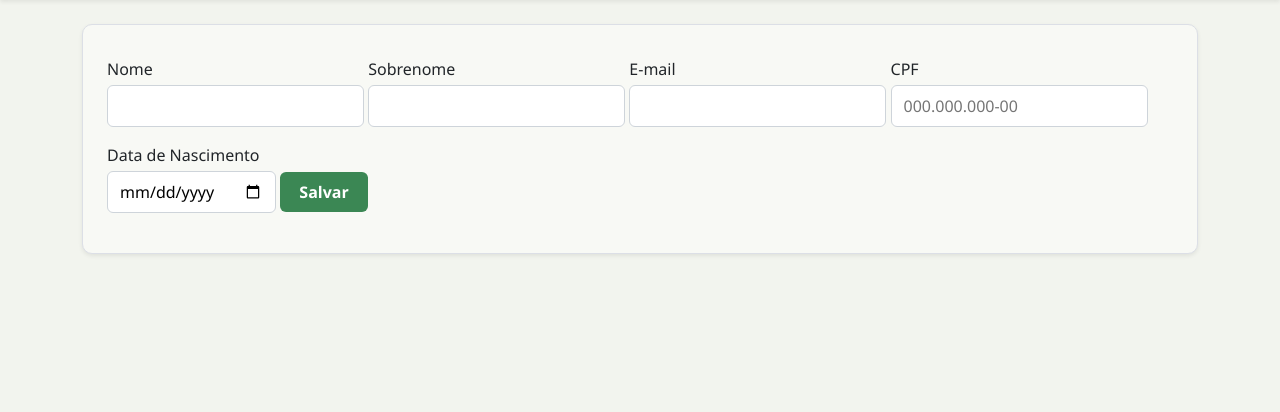
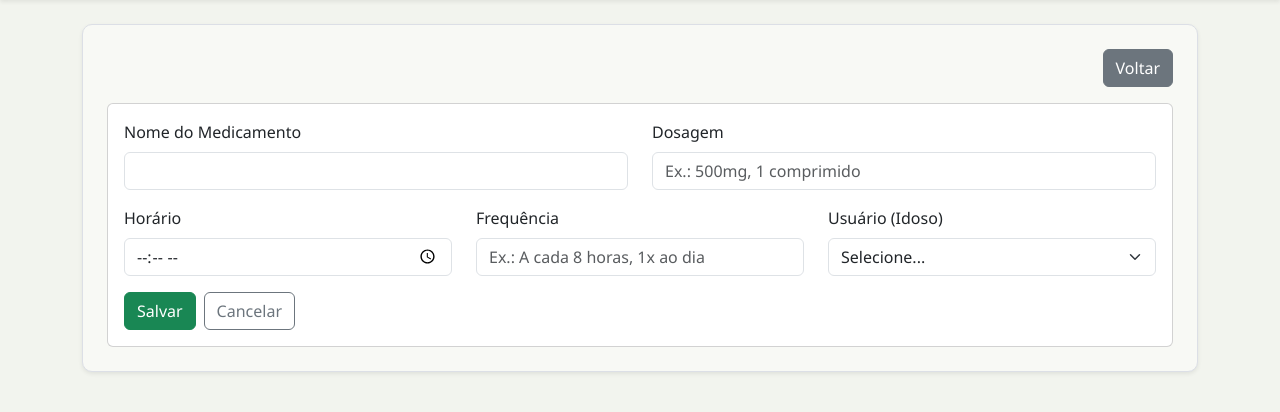
Before and after one commit to Panda340-connect/meu_projeto, a PHP site: the page made by app/views/medicamentos/form.php in a window 1280 px wide. Shown: the part 78-490 px from the top of the page. Run offline with PHP 8.4, Linux system fonts and the light colour scheme; the template is opened without the code that fills it: most values are stand-ins (such as "Sample title", 1, 10 or a date in 2020); data that the repository does not hold is empty.

Commit message:
feat(view): cria formulario de cadastro de medicamento com validacao - Brend

```diff
--- a/app/views/medicamentos/form.php
+++ b/app/views/medicamentos/form.php
@@ -1,41 +1,80 @@
-<h1><?= e($title) ?></h1>
-<form method="post" action="<?= url('usuario/store') ?>" data-validate>
-    <input type="hidden" name="csrf" value="<?= e($csrf) ?>">
+<?php
+$errors = $errors ?? [];
+$old = $old ?? [];
+$usuarios = $usuarios ?? [];
+?>
 
-    <label>Nome
-        <input name="name" value="<?= e($old['name'] ?? '') ?>">
-    </label>
-    <?php if (isset($errors['name'])): ?>
-        <p class="erro"><?= e($errors['name']) ?></p>
-    <?php endif; ?>
+<div class="d-flex justify-content-between align-items-center mb-3">
+    <h1 class="h3 mb-0"><?= e($title ?? 'Cadastrar Medicamento') ?></h1>
+    <a href="<?= e(url('medicamento/index')) ?>" class="btn btn-secondary">Voltar</a>
+</div>
 
-    <label>Sobrenome
-        <input name="last_name" value="<?= e($old['last_name'] ?? '') ?>">
-    </label>
-    <?php if (isset($errors['last_name'])): ?>
-        <p class="erro"><?= e($errors['last_name']) ?></p>
-    <?php endif; ?>
+<form action="<?= e(url('medicamento/store')) ?>" method="POST" class="card card-body">
+    <div class="row">
+        <div class="col-md-6 mb-3">
+            <label for="nome_medicamento" class="form-label">Nome do Medicamento</label>
+            <input type="text" name="nome_medicamento" id="nome_medicamento" maxlength="100"
+                   class="form-control <?= isset($errors['nome_medicamento']) ? 'is-invalid' : '' ?>"
+                   value="<?= e($old['nome_medicamento'] ?? '') ?>" required>
+            <?php if (isset($errors['nome_medicamento'])): ?>
+                <div class="invalid-feedback"><?= e($errors['nome_medicamento']) ?></div>
+            <?php endif; ?>
+        </div>
 
-    <label>E-mail
-        <input name="email" value="<?= e($old['email'] ?? '') ?>">
-    </label>
-    <?php if (isset($errors['email'])): ?>
-        <p class="erro"><?= e($errors['email']) ?></p>
-    <?php endif; ?>
+        <div class="col-md-6 mb-3">
+            <label for="dosagem" class="form-label">Dosagem</label>
+            <input type="text" name="dosagem" id="dosagem" maxlength="50"
+                   placeholder="Ex.: 500mg, 1 comprimido"
+                   class="form-control <?= isset($errors['dosagem']) ? 'is-invalid' : '' ?>"
+                   value="<?= e($old['dosagem'] ?? '') ?>" required>
+            <?php if (isset($errors['dosagem'])): ?>
+                <div class="invalid-feedback"><?= e($errors['dosagem']) ?></div>
+            <?php endif; ?>
+        </div>
+    </div>
 
-    <label>CPF
-        <input name="cpf" maxlength="14" placeholder="000.000.000-00" value="<?= e($old['cpf'] ?? '') ?>">
-    </label>
-    <?php if (isset($errors['cpf'])): ?>
-        <p class="erro"><?= e($errors['cpf']) ?></p>
-    <?php endif; ?>
+    <div class="row">
+        <div class="col-md-4 mb-3">
+            <label for="horario" class="form-label">Horário</label>
+            <input type="time" name="horario" id="horario"
+                   class="form-control <?= isset($errors['horario']) ? 'is-invalid' : '' ?>"
+                   value="<?= e($old['horario'] ?? '') ?>" required>
+            <?php if (isset($errors['horario'])): ?>
+                <div class="invalid-feedback"><?= e($errors['horario']) ?></div>
+            <?php endif; ?>
+        </div>
 
-    <label>Data de Nascimento
-        <input type="date" name="birth_date" value="<?= e($old['birth_date'] ?? '') ?>">
-    </label>
-    <?php if (isset($errors['birth_date'])): ?>
-        <p class="erro"><?= e($errors['birth_date']) ?></p>
-    <?php endif; ?>
+        <div class="col-md-4 mb-3">
+            <label for="frequencia" class="form-label">Frequência</label>
+            <input type="text" name="frequencia" id="frequencia" maxlength="50"
+                   placeholder="Ex.: A cada 8 horas, 1x ao dia"
+                   class="form-control <?= isset($errors['frequencia']) ? 'is-invalid' : '' ?>"
+                   value="<?= e($old['frequencia'] ?? '') ?>" required>
+            <?php if (isset($errors['frequencia'])): ?>
+                <div class="invalid-feedback"><?= e($errors['frequencia']) ?></div>
+            <?php endif; ?>
+        </div>
 
-    <button type="submit">Salvar</button>
+        <div class="col-md-4 mb-3">
+            <label for="id_usuario" class="form-label">Usuário (Idoso)</label>
+            <select name="id_usuario" id="id_usuario"
+                    class="form-select <?= isset($errors['id_usuario']) ? 'is-invalid' : '' ?>" required>
+                <option value="">Selecione...</option>
+                <?php foreach ($usuarios as $usuario): ?>
+                    <option value="<?= e($usuario['id_usuario']) ?>"
+                        <?= ((string) ($old['id_usuario'] ?? '') === (string) $usuario['id_usuario']) ? 'selected' : '' ?>>
+                        <?= e($usuario['nome']) ?>
+                    </option>
+                <?php endforeach; ?>
+            </select>
+            <?php if (isset($errors['id_usuario'])): ?>
+                <div class="invalid-feedback"><?= e($errors['id_usuario']) ?></div>
+            <?php endif; ?>
+        </div>
+    </div>
+
+    <div class="d-flex gap-2">
+        <button type="submit" class="btn btn-success">Salvar</button>
+        <a href="<?= e(url('medicamento/index')) ?>" class="btn btn-outline-secondary">Cancelar</a>
+    </div>
 </form>
```
